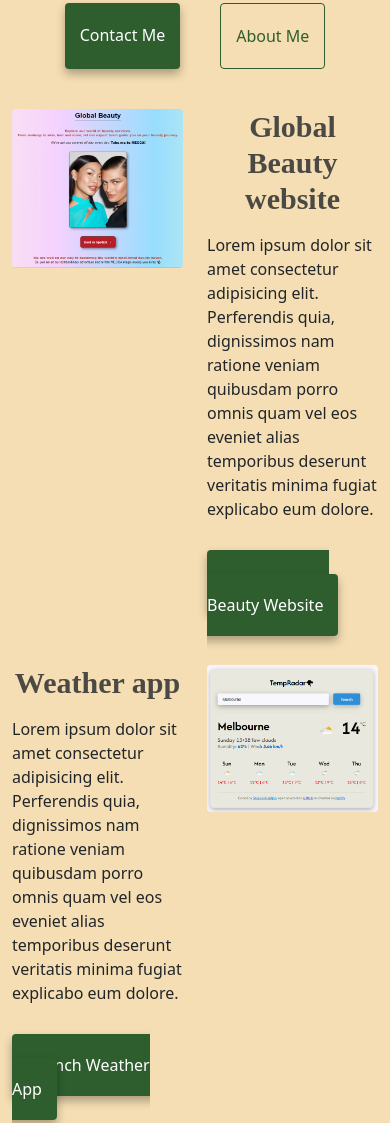
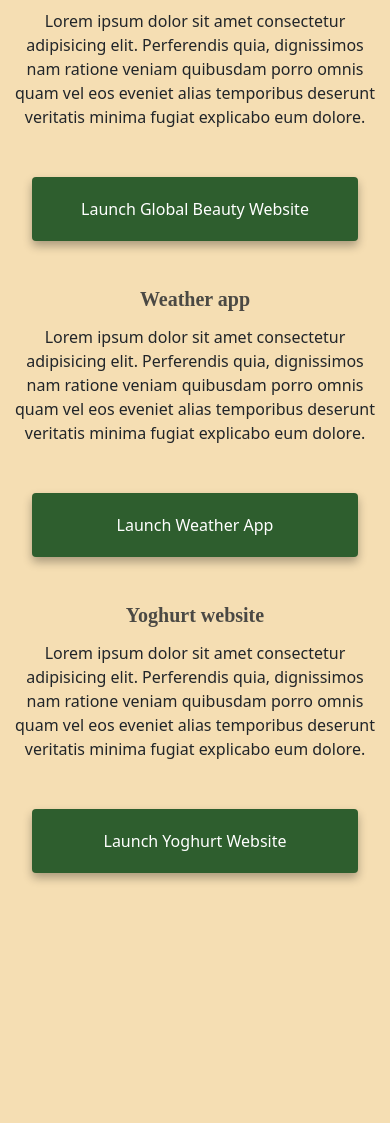
Before and after one commit to sharonjodie/responsive-portfolio, a plain HTML site: page index.html in a window 390 px wide. Shown: the part 622-1745 px from the top of the page. After the commit the page ends 1555 px from the top, so only its background shows below. Drawn offline with nearby package versions, Linux system fonts and the light colour scheme; a web font is replaced by a local one.

Commit message:
responsive updates

```diff
--- a/index.html
+++ b/index.html
@@ -74,10 +74,10 @@
     </div>
     <div class="container">
       <div class="row">
-        <div class="col-6">
-          <img src="/images/global-beauty.png" alt="Beauty project" class="img-fluid rounded" />
+        <div class="col-sm-6">
+          <img src="/images/global-beauty.png" alt="Beauty project" class="img-fluid rounded d-none d-sm-block"  />
         </div>
-        <div class="col-6">
+        <div class="col-sm-6">
           <h2 class="mb-3">Global Beauty website</h2>
           <p>
             Lorem ipsum dolor sit amet consectetur adipisicing elit. Perferendis
@@ -86,12 +86,12 @@
             explicabo eum dolore.
           </p>
           <div class="mt-5">
-            <a href="#" class="primary-link" title="Beauty project">Launch Global Beauty Website</a>
+            <a href="#" class="primary-link project-link" title="Beauty project">Launch Global Beauty Website</a>
           </div>
         </div>
       </div>
       <div class="row mt-5">
-        <div class="col-6">
+        <div class="col-sm-6">
           <h2 class="mb-3">Weather app</h2>
           <p>
             Lorem ipsum dolor sit amet consectetur adipisicing elit. Perferendis
@@ -100,18 +100,18 @@
             explicabo eum dolore.
           </p>
           <div class="mt-5">
-            <a href="#" class="primary-link" title="Weather app project">Launch Weather App</a>
+            <a href="#" class="primary-link project-link" title="Weather app project">Launch Weather App</a>
           </div>
         </div>
-        <div class="col-6">
-          <img src="/images/temp-radar.png" class="img-fluid rounded" alt="Weather app project"/>
+        <div class="col-sm-6">
+          <img src="/images/temp-radar.png" class="img-fluid rounded d-none d-sm-block" alt="Weather app project"/>
         </div>
       </div>
       <div class="row mt-5">
-        <div class="col-6">
-          <img src="/images/yoghurt.png" class="img-fluid rounded" alt="Yoghurt website"/>
+        <div class="col-sm-6">
+          <img src="/images/yoghurt.png" class="img-fluid rounded d-none d-sm-block" alt="Yoghurt website"/>
         </div>
-        <div class="col-6">
+        <div class="col-sm-6">
           <h2 class="mb-3">Yoghurt website</h2>
           <p>
             Lorem ipsum dolor sit amet consectetur adipisicing elit. Perferendis
@@ -120,7 +120,7 @@
             explicabo eum dolore.
           </p>
           <div class="mt-5">
-            <a href="#" class="primary-link" title="Yoghurt website">Launch Yoghurt website</a>
+            <a href="#" class="primary-link project-link" title="Yoghurt website">Launch Yoghurt website</a>
           </div>
         </div>
       </div>
--- a/style.css
+++ b/style.css
@@ -76,6 +76,9 @@ h3 {
   font-size: 28px;
   text-decoration: none;
 }
+.email-link:hover {
+  color: tomato;
+}
 .about-paragraphs {
   display: flex;
   flex-direction: row-reverse;
@@ -107,6 +110,9 @@ h3 {
   box-shadow: var(--box-shadow);
   color: white;
 }
+.primary-link:hover {
+  color: antiquewhite;
+}
 
 .secondary-link {
   border-radius: 4px;
@@ -116,3 +122,25 @@ h3 {
   color: var(--primary-color);
   border: 1px solid var(--primary-color);
 }
+.secondary-link:hover {
+  color: rgb(46, 94, 46);
+}
+
+@media (max-width: 576px) {
+  h1 {
+    font-size: 48px;
+    line-height: 1.5;
+  }
+  h2 {
+    font-size: 20px;
+    line-height: 1;
+  }
+  p {
+    text-align: center;
+  }
+  .project-link {
+    display: block;
+    text-align: center;
+    margin: 0 20px;
+  }
+}
```
Also changed, not shown: about.html (+16 -5 lines).
